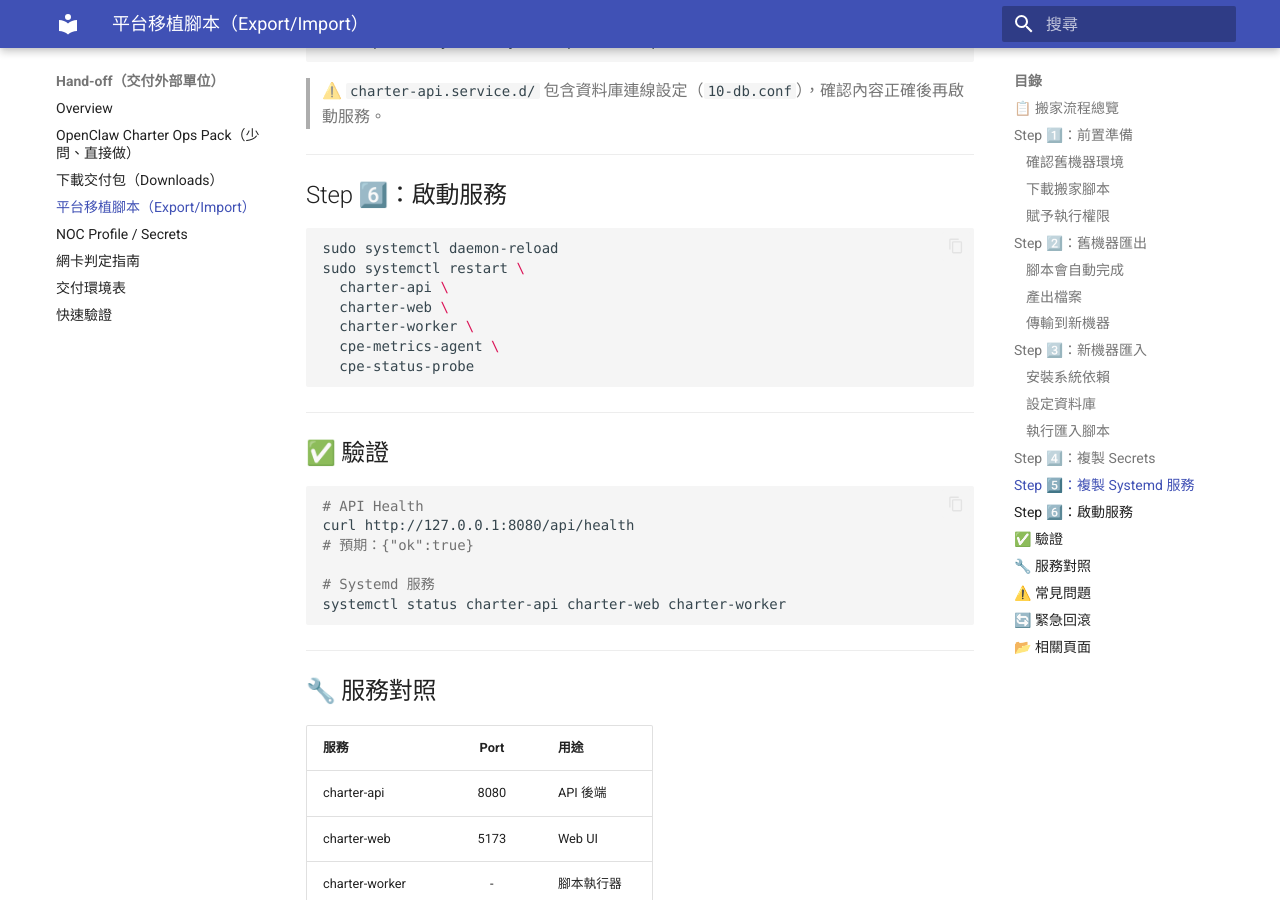
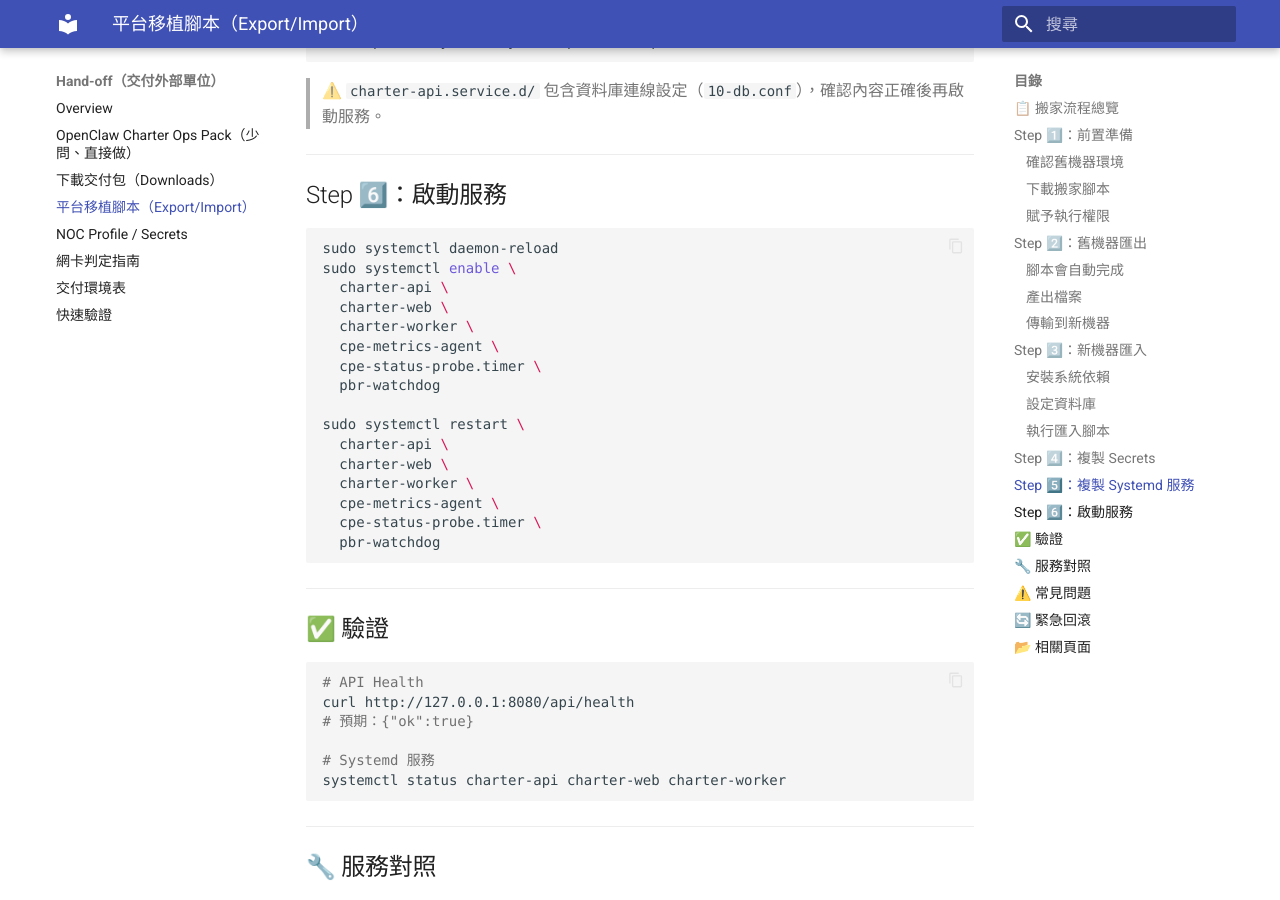
Before and after one commit to askeywifisit-ui/charter_project, an MkDocs documentation site: the page built from docs/charter_site/docs/handoff/migration_scripts.md, in a window 1280 px wide and 900 px high, scrolled down 3210 px. Built offline with MkDocs 1.6.1 and Material for MkDocs 9.7.7, drawn with Linux system fonts in a browser that asks for light colours; comment, search, counter and statistics services are not loaded.

Commit message:
Update Step 6: Add pbr-watchdog and enable all services

````diff
--- a/docs/charter_site/docs/handoff/migration_scripts.md
+++ b/docs/charter_site/docs/handoff/migration_scripts.md
@@ -157,12 +157,21 @@ sudo cp /etc/systemd/system/cpe-status-probe.service .
 
 ```bash
 sudo systemctl daemon-reload
+sudo systemctl enable \
+  charter-api \
+  charter-web \
+  charter-worker \
+  cpe-metrics-agent \
+  cpe-status-probe.timer \
+  pbr-watchdog
+
 sudo systemctl restart \
   charter-api \
   charter-web \
   charter-worker \
   cpe-metrics-agent \
-  cpe-status-probe
+  cpe-status-probe.timer \
+  pbr-watchdog
 ```
 
 ---
````
